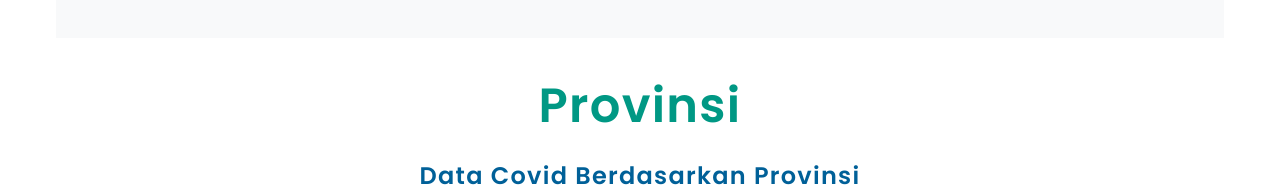
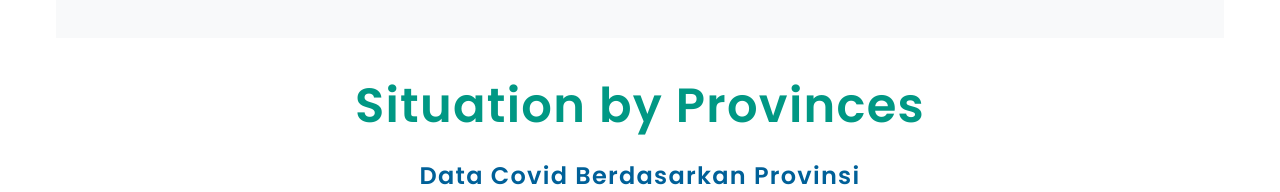
Before and after one commit to fakhirula/react-covid-project, a React (Create React App) app: page /covid/indonesia in a window 1280 px wide. Shown: the part 938-1130 px from the top of the page. Built offline with nearby package versions, Linux system fonts and the light colour scheme; no server answers.

Commit message:
add title and subtitle props

```diff
--- a/src/components/Datas/index.js
+++ b/src/components/Datas/index.js
@@ -1,7 +1,7 @@
 import StyledDatas from './StyledDatas';
 import Data from '../Data';
 
-function Datas({ provinces, regionsData }) {
+function Datas({ provinces, regionsData, title, subtitle }) {
   const dataToDisplay = provinces || regionsData;
 
   return (
@@ -9,9 +9,9 @@ function Datas({ provinces, regionsData }) {
       <div className="container">
         <div className="provinsi">
           <div>
-            <h1 className="provinsi__title">Provinsi</h1>
+            <h1 className="provinsi__title">{title}</h1>
             <h3 className="provinsi__tagline">
-              Data Covid Berdasarkan Provinsi
+              {subtitle}
             </h3>
           </div>
           <div className="table__wrapper">
--- a/src/pages/covid/Indonesia.js
+++ b/src/pages/covid/Indonesia.js
@@ -16,7 +16,11 @@ function Main() {
         subtitle="Indonesia"
         covidData={covidData}
       />
-      <Datas provinces={regionsData} />
+      <Datas
+        provinces={regionsData}
+        title="Situation by Provinces"
+        subtitle="Data Covid Berdasarkan Provinsi"
+      />
     </>
   );
 }
--- a/src/pages/covid/Provinsi.js
+++ b/src/pages/covid/Provinsi.js
@@ -14,7 +14,11 @@ function Main() {
   return (
     <>
       <Hero />
-      <Datas provinces={provinces} />
+      <Datas
+        provinces={provinces}
+        title="Provinsi"
+        subtitle="Data Covid Berdasarkan Provinsi"
+      />
       <AddCaseForm provinces={provinces} onAddCase={handleAddCase} />
     </>
   );
```
